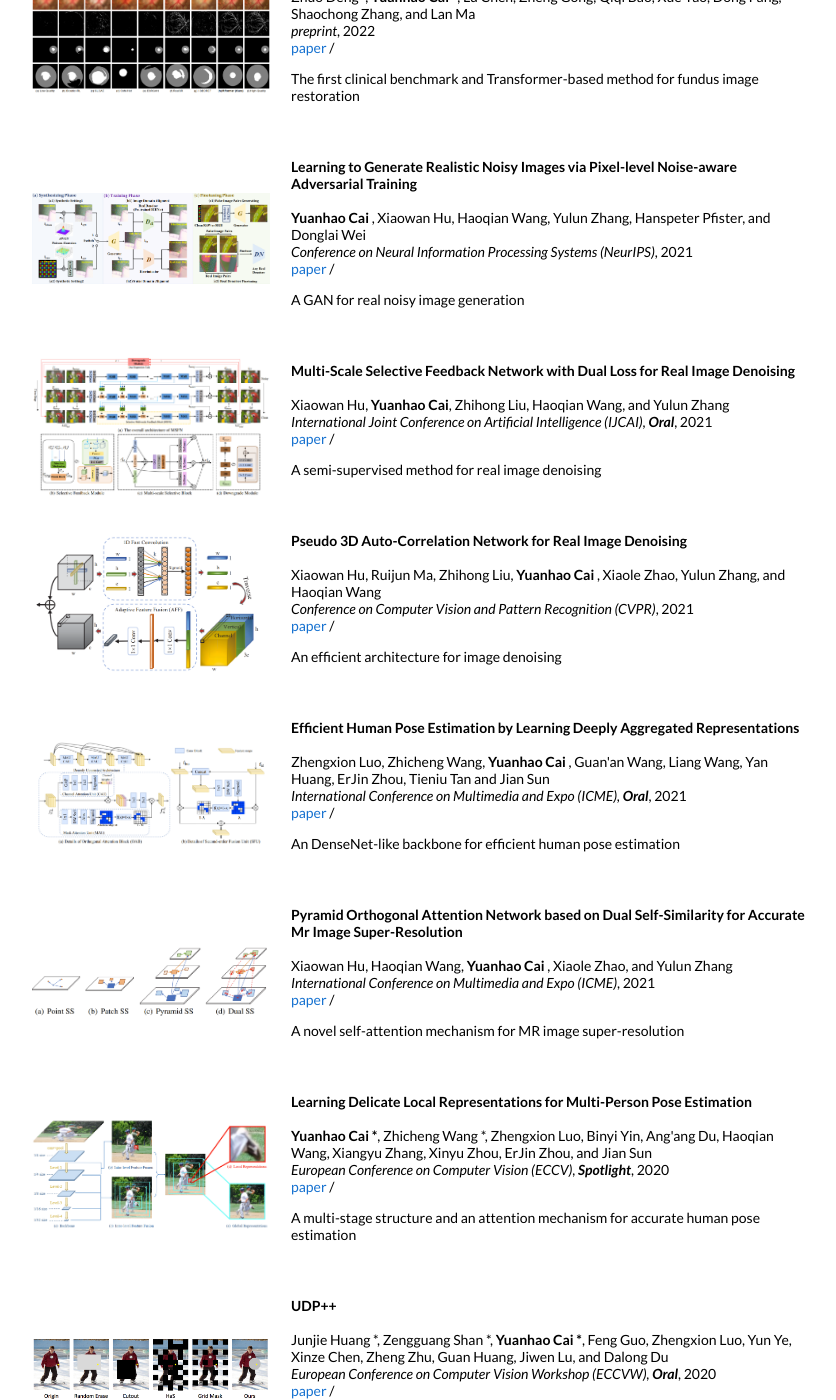
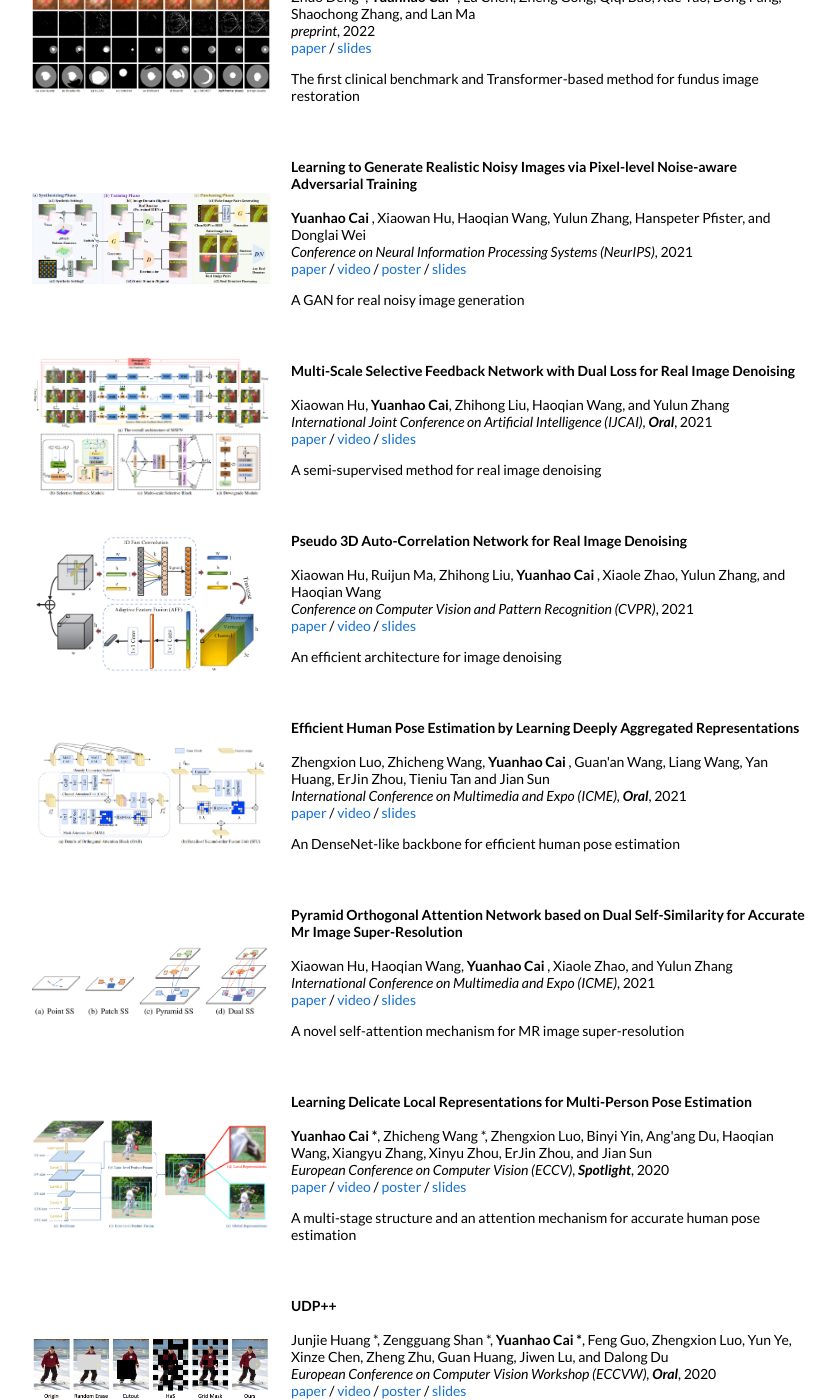
Before and after one commit to ChunmingHe/caiyuanhao1998.github.io, a Jekyll site: the page built from _posts/2022-01-08-cvpr22.markdown, in a window 1280 px wide and 1400 px high, scrolled down 1113 px. Shown: the whole window, without its empty margins (209-1045 px from the left). Built offline with Jekyll 4.4.1, drawn with Linux system fonts in a browser that asks for light colours; some of the changed text lies outside the part shown.

Commit message:
Update default.html

```diff
--- a/_layouts/default.html
+++ b/_layouts/default.html
@@ -106,16 +106,16 @@
               {% if post.paper %}
               <a href="{{post.paper}}">paper</a> /
               {% endif %}
-              {% if post.video %}
+              {% if post.project %}
               <a href="{{post.project}}">video</a> /
               {% endif %}
               {% if post.code %}
               <a href="{{post.code}}">code</a> /
               {% endif %}
-              {% if post.poster %}
+              {% if post.leaderboard %}
               <a href="{{post.leaderboard}}">poster</a> /
               {% endif %}
-              {% if post.slides %}
+              {% if post.bibtex %}
               <a href="{{post.bibtex}}">slides</a>
               {% endif %}
               <p></p>
```
